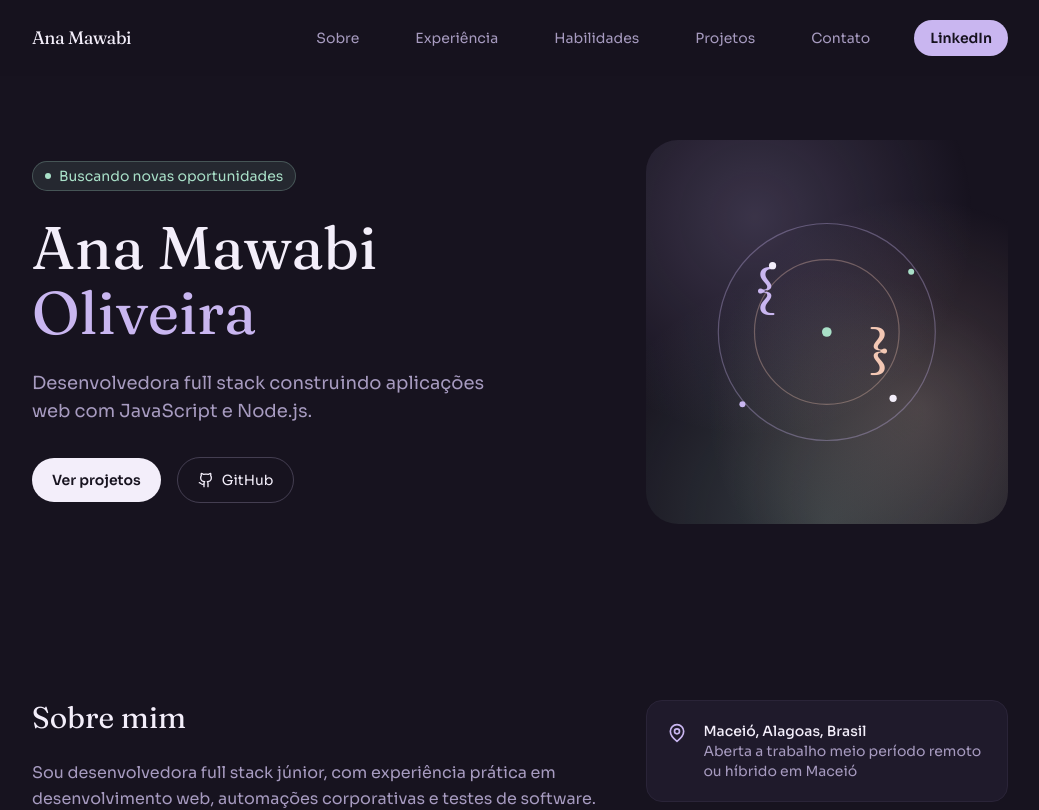
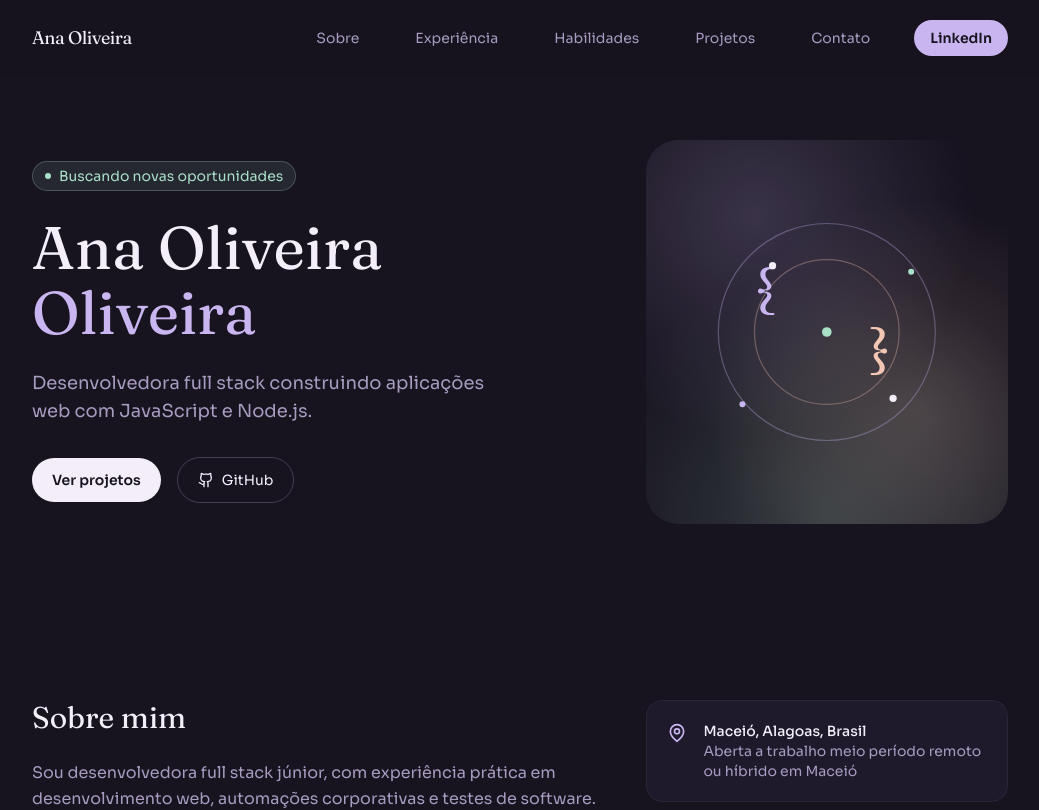
Before and after one commit to mawabi-oliveira/ana-portfolio, a React (Vite) app: page / in a window 1280 px wide. Shown: the top 810 px of the page, without its empty margins (120-1159 px from the left). Built offline with nearby package versions, Linux system fonts and the light colour scheme.

Commit message:
corrigindo texto

```diff
--- a/index.html
+++ b/index.html
@@ -3,7 +3,7 @@
   <head>
     <meta charset="UTF-8" />
     <meta name="viewport" content="width=device-width, initial-scale=1.0" />
-    <title>Ana Mawabi Oliveira, Portfólio</title>
+    <title>Ana Oliveira, Portfólio</title>
     <link
       rel="stylesheet"
       href="https://fonts.googleapis.com/css2?family=Fraunces:opsz,wght@9..144,400;9..144,500;9..144,600&family=Sora:wght@400;500;600;700&display=swap"
--- a/src/App.jsx
+++ b/src/App.jsx
@@ -49,10 +49,10 @@
     {
     name: "Mobile Lens",
     tag: "Aplicação full-stack",
-    desc: "Site guia, criado juntamente do meu amigo Pedro Cleyvid, para quem fotografa com celular: aplicativos de edição, comparativo de câmeras e dicas práticas de fotografia noturna, com área de login para os usuários.",
+    desc: "Site guia para quem fotografa com celular: aplicativos de edição, comparativo de câmeras e dicas práticas de fotografia noturna, com área de login para os usuários.",
     stack: ["React Vite React Router Tailwind CSS"],
     href: "https://github.com/mawabi-oliveira/mobilelens",
-    accent: "#F3C7B4",
+    accent: "#C9B6F0",
   },
   {
     name: "Próximo projeto",
@@ -384,7 +384,7 @@
     <header className="sticky top-0 z-20 backdrop-blur-md" style={{ backgroundColor: "#17131FCC" }}>
       <div className="max-w-5xl mx-auto flex items-center justify-between px-6 py-5">
         <a href="#topo" style={{ fontFamily: "Fraunces, serif", color: "#F3EEFA" }} className="text-lg tracking-tight">
-          Ana Mawabi
+          Ana Oliveira
         </a>
         <nav className="hidden sm:flex items-center gap-8">
           {links.map((l) => (
@@ -498,7 +498,7 @@
           Buscando novas oportunidades
         </div>
         <h1 style={{ fontFamily: "Fraunces, serif", color: "#F3EEFA", lineHeight: 1.08 }} className="text-5xl sm:text-6xl mb-6">
-          Ana Mawabi
+          Ana Oliveira
           <br />
           <span style={{ color: "#C9B6F0" }}>Oliveira</span>
         </h1>
@@ -573,7 +573,7 @@
           desenvolvimento web, automações corporativas e testes de software.
           Já atuei em projetos acadêmicos e institucionais usando JavaScript,
           TypeScript, Node.js, bancos de dados relacionais e não relacionais
-          e Microsoft Power Platform . Além disso, estou em constante aprendizado.
+          e Microsoft Power Platform. Além disso, estou em constante aprendizado.
         </p>
         <p style={{ color: "#A79BC0", fontFamily: "Sora, sans-serif" }} className="leading-relaxed">
           Tenho experiência no desenvolvimento de aplicações internas,
@@ -785,7 +785,7 @@
         </div>
       </TiltCard>
       <p style={{ color: "#6E6480", fontFamily: "Sora, sans-serif" }} className="text-center text-xs mt-10">
-        Ana Mawabi Oliveira · Maceió, AL
+        Ana Oliveira · Maceió, AL
       </p>
     </Reveal>
   );
```
